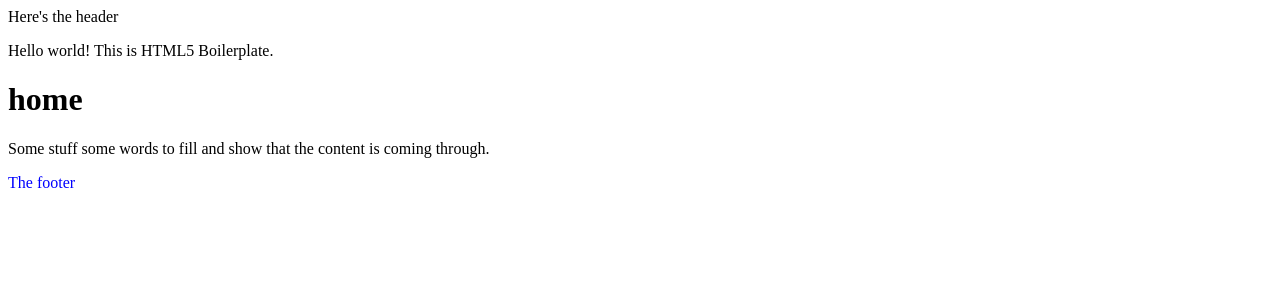
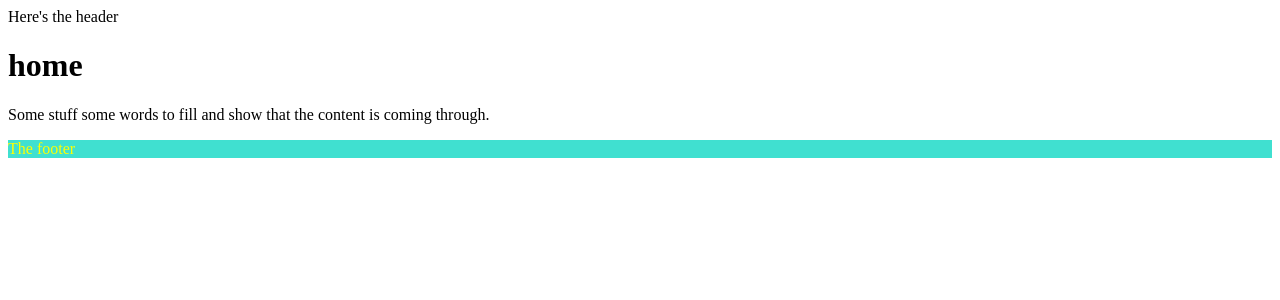
Before and after one commit to Unalume/unalume.github.io, a Jekyll site: the page built from index.md, in a window 1280 px wide. Shown: the top 300 px of the page. Built offline with Jekyll 4.4.1, drawn with Linux system fonts in a browser that asks for light colours.

Commit message:
scss colorscheme added

```diff
--- /dev/null
+++ b/_includes/main.html
@@ -0,0 +1,3 @@
+<main>
+    {{ content }}
+</main>
--- a/_layouts/default.html
+++ b/_layouts/default.html
@@ -8,11 +8,11 @@
     <p class="browserupgrade">You are using an <strong>outdated</strong> browser. Please <a href="https://browsehappy.com/">upgrade your browser</a> to improve your experience and security.</p>
   <![endif]-->
 
-  <!-- Add your site or application content here -->
+  <!-- Site or application content -->
+
   {% include header.html %}
 
-  <p>Hello world! This is HTML5 Boilerplate.</p>
-  {{ content }}
+  {% include main.html %}
 
   {% include footer.html %}
 
--- a/_sass/base.scss
+++ b/_sass/base.scss
@@ -1,3 +1,10 @@
+$blue           : #22678C;
+$turquoise      : #75716f;
+$turq           : rgb(109, 169, 171);
+$lighterBlue    : #48525C;
+$yellow         : #ffa949;
+
 footer {
-    color: blue;
+    color: yellow;
+    background-color: turquoise;
 }
```
